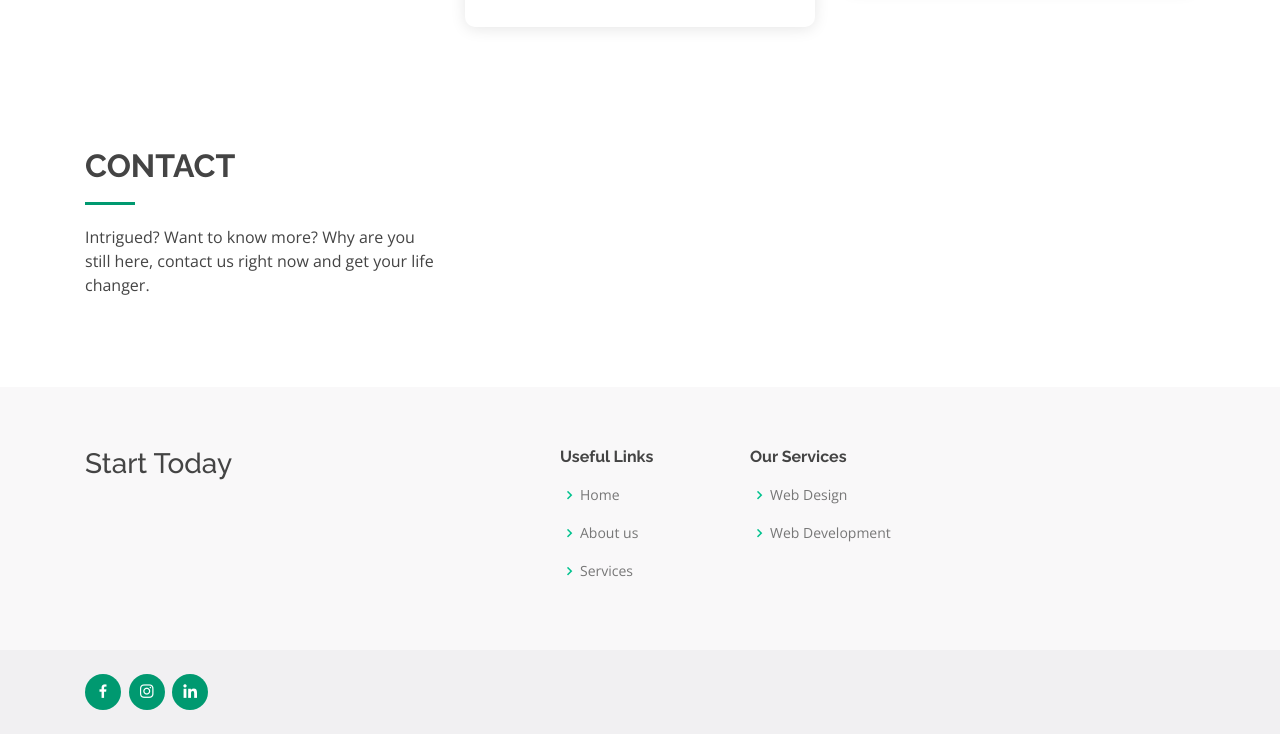
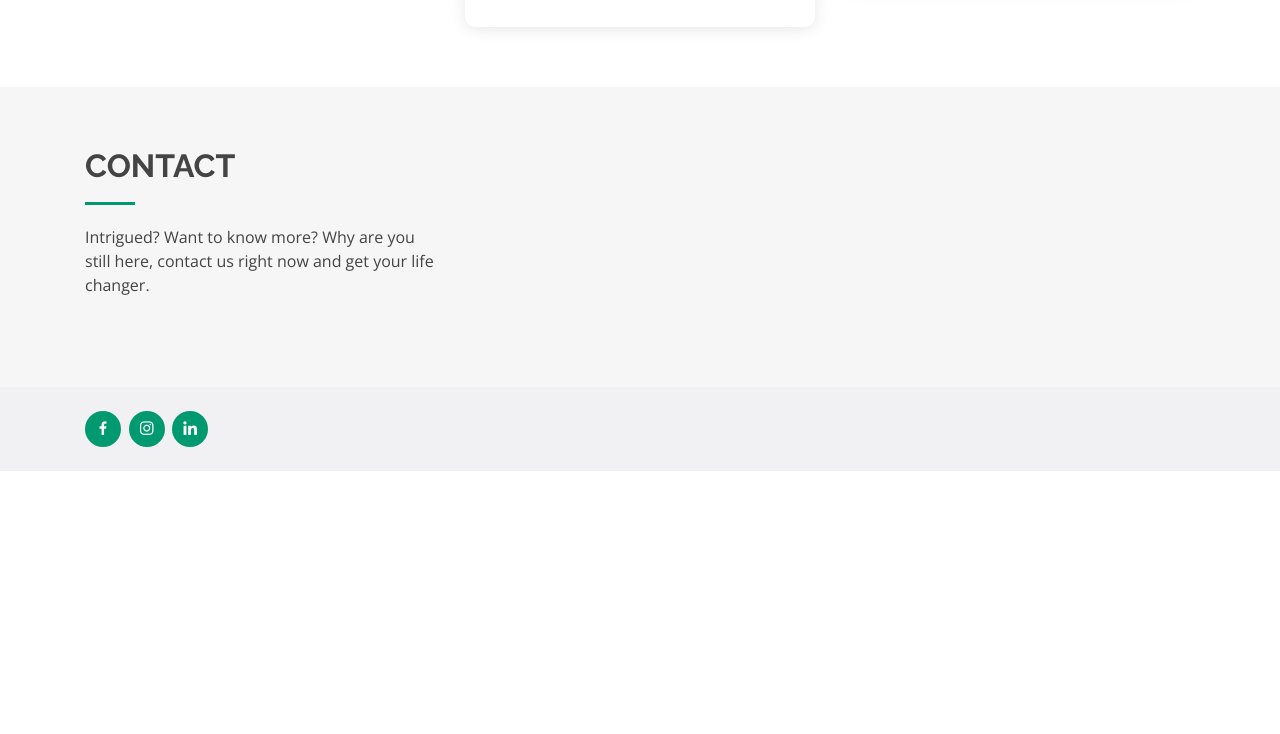
Before and after one commit to VikrantReddy/pagestop, a plain HTML site: page index.html in a window 1280 px wide. Shown: the part 3052-3786 px from the top of the page. After the commit the page ends 3523 px from the top, so only its background shows below. Drawn offline with nearby package versions, Linux system fonts and the light colour scheme.

Commit message:
Fixed background color

```diff
--- a/assets/css/style.css
+++ b/assets/css/style.css
@@ -661,19 +661,6 @@ section {
   box-shadow: 0px 5px 25px rgba(0, 0, 0, 0.15);
 }
 
-/*--------------------------------------------------------------
-# Portfolio
---------------------------------------------------------------*/
-.portfolio h4 {
-  cursor: pointer;
-  font-weight: 700;
-  margin-bottom: 15px;
-  font-size: 24px;
-}
-
-.portfolio h4:hover {
-  color: #009970;
-}
 
 /*--------------------------------------------------------------
 # Cta
@@ -777,6 +764,22 @@ section {
 /*--------------------------------------------------------------
 # Portfolio
 --------------------------------------------------------------*/
+.portfolio h4 {
+  cursor: pointer;
+  font-weight: 700;
+  margin-bottom: 15px;
+  font-size: 24px;
+}
+
+.portfolio h4:hover {
+  color: #009970;
+}
+
+.portfolio-bg {
+  background-color: #f6f6f7;
+}
+
+
 .portfolio .portfolio-item {
   margin-bottom: 30px;
 }
@@ -1077,10 +1080,15 @@ section {
 /*--------------------------------------------------------------
 # Contact
 --------------------------------------------------------------*/
+.contact{
+  background: #f6f6f7;
+}
+
+
 .contact .info {
   padding: 30px;
   width: 100%;
-  background: #fff;
+
   box-shadow: 0px 2px 15px rgba(0, 0, 0, 0.1);
 }
 
@@ -1359,7 +1367,7 @@ section {
 
 #footer .footer-top {
   padding: 60px 0 30px 0;
-  background: #f9f8f9;
+
 }
 
 #footer .footer-top .footer-contact {
--- a/index.html
+++ b/index.html
@@ -262,7 +262,7 @@
       <!-- End Why Us Section -->
 
       <!-- ======= Portfolio Section ======= -->
-      <section id="portfolio" class="portfolio">
+      <section id="portfolio" class="portfolio portfolio-bg">
         <div class="container">
           <div class="row">
             <div class="col-lg-4" data-aos="fade-right">
@@ -420,47 +420,6 @@
 
     <!-- ======= Footer ======= -->
     <footer id="footer">
-      <div class="footer-top">
-        <div class="container">
-          <div class="row">
-            <div class="col-lg-3 col-md-6 footer-contact">
-              <h3>Start Today</h3>
-            </div>
-
-            <div class="col-lg-2 col-md-6 footer-links"></div>
-
-            <div class="col-lg-2 col-md-6 footer-links">
-              <h4>Useful Links</h4>
-              <ul>
-                <li>
-                  <i class="bx bx-chevron-right"></i> <a href="#">Home</a>
-                </li>
-                <li>
-                  <i class="bx bx-chevron-right"></i> <a href="#">About us</a>
-                </li>
-                <li>
-                  <i class="bx bx-chevron-right"></i>
-                  <a href="#services">Services</a>
-                </li>
-              </ul>
-            </div>
-
-            <div class="col-lg-3 col-md-6 footer-links">
-              <h4>Our Services</h4>
-              <ul>
-                <li>
-                  <i class="bx bx-chevron-right"></i> <a href="#">Web Design</a>
-                </li>
-                <li>
-                  <i class="bx bx-chevron-right"></i>
-                  <a href="#">Web Development</a>
-                </li>
-              </ul>
-            </div>
-          </div>
-        </div>
-      </div>
-
       <div class="container d-md-flex py-4">
         <div class="social-links text-center text-md-right pt-3 pt-md-0">
           <a href="#" class="facebook"><i class="bx bxl-facebook"></i></a>
```
